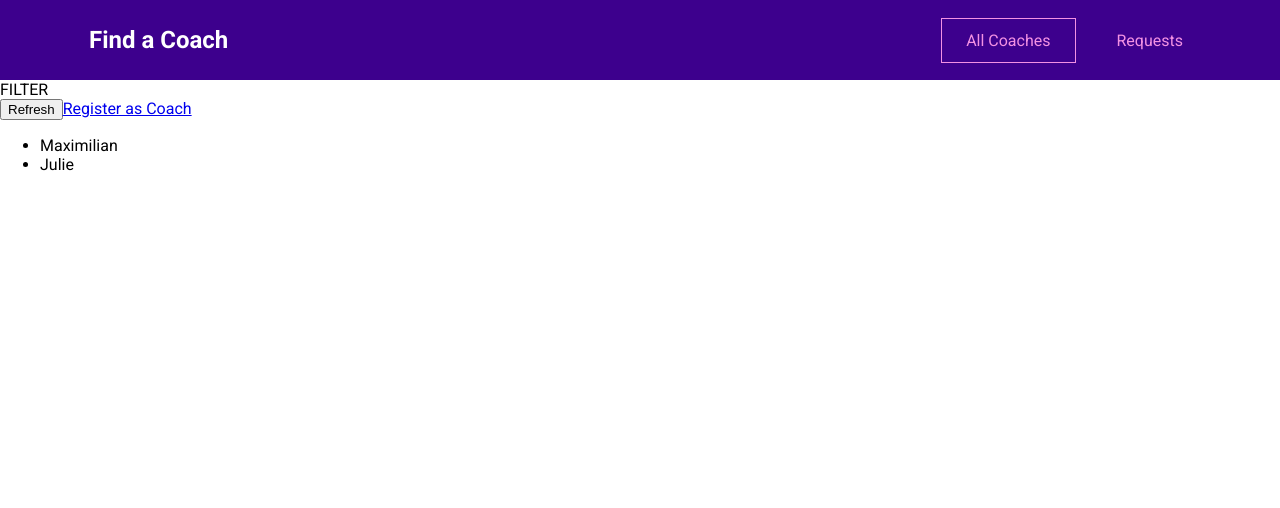
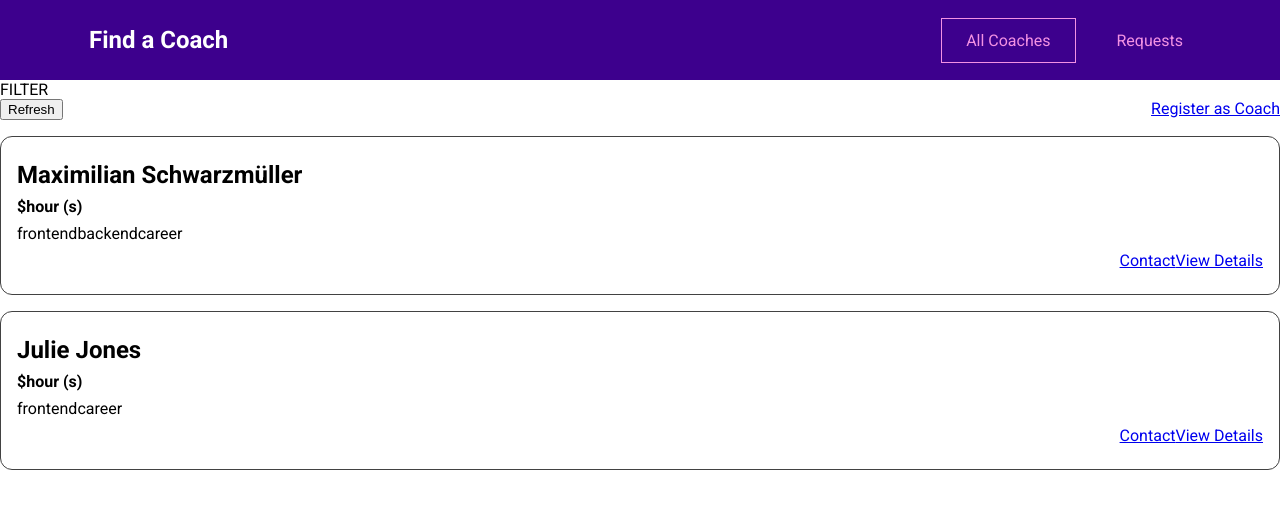
Before and after one commit to doivjpxx/vue3-main-project, a Vue app: page /coaches in a window 1280 px wide. Shown: the top 508 px of the page. Built offline with nearby package versions, Linux system fonts and the light colour scheme.

Commit message:
split list coaches to coach item

```diff
--- /dev/null
+++ b/src/components/coaches/CoachItem.vue
@@ -0,0 +1,60 @@
+<template>
+  <li>
+    <h3>{{ fullName }}</h3>
+    <h4>${{rate}}hour (s)</h4>
+    <div>
+      <span v-for="area in areas" :key="area">
+        {{ area }}
+      </span>
+    </div>
+    <div class="actions">
+      <router-link :to="coachContactLink">Contact</router-link>
+      <router-link :to="coachDetailsLink">View Details</router-link>
+    </div>
+  </li>
+</template>
+
+<script>
+  export default {
+    name: 'CoachItem',
+    props: ['id', 'firstName', 'lastName', 'rate', 'areas'],
+    computed: {
+      fullName() {
+        return this.firstName + ' ' + this.lastName;
+      },
+      coachContactLink() {
+        return this.$route.path + '/' + this.id + '/contact';
+      },
+      coachDetailsLink() {
+        return this.$route.path + '/' + this.id;
+      }
+    }
+  };
+</script>
+
+<style scoped>
+  li {
+    margin: 1rem 0;
+    border: 1px solid #424242;
+    border-radius: 12px;
+    padding: 1rem;
+  }
+
+  h3 {
+    font-size: 1.5rem;
+  }
+
+  h3,
+  h4 {
+    margin: 0.5rem 0;
+  }
+
+  div {
+    margin: 0.5rem 0;
+  }
+
+  .actions {
+    display: flex;
+    justify-content: flex-end;
+  }
+</style>
--- a/src/pages/coaches/CoachesList.vue
+++ b/src/pages/coaches/CoachesList.vue
@@ -8,17 +8,20 @@
       <router-link to="/register">Register as Coach</router-link>
     </div>
     <ul v-if="hasCoaches">
-      <li v-for="coach in filteredCoaches" :key="coach.id">
-        {{ coach.firstName }}
-      </li>
+      <coach-item v-for="coach in filteredCoaches" :key="coach.id" :id="coach.id" :firstName="coach.firstName"
+                  :lastName="coach.lastName" :rate="coach.rate" :areas="coach.areas">
+      </coach-item>
     </ul>
     <h3 v-else>No coaches found.</h3>
   </section>
 </template>
 
 <script>
+  import CoachItem from '../../components/coaches/CoachItem';
+
   export default {
     name: 'CoachesList',
+    components: { CoachItem },
     computed: {
       filteredCoaches() {
         return this.$store.getters['coaches/getCoaches'];
@@ -31,5 +34,14 @@
 </script>
 
 <style scoped>
+  ul {
+    list-style: none;
+    margin: 0;
+    padding: 0;
+  }
 
+  .controls {
+    display: flex;
+    justify-content: space-between;
+  }
 </style>
```
